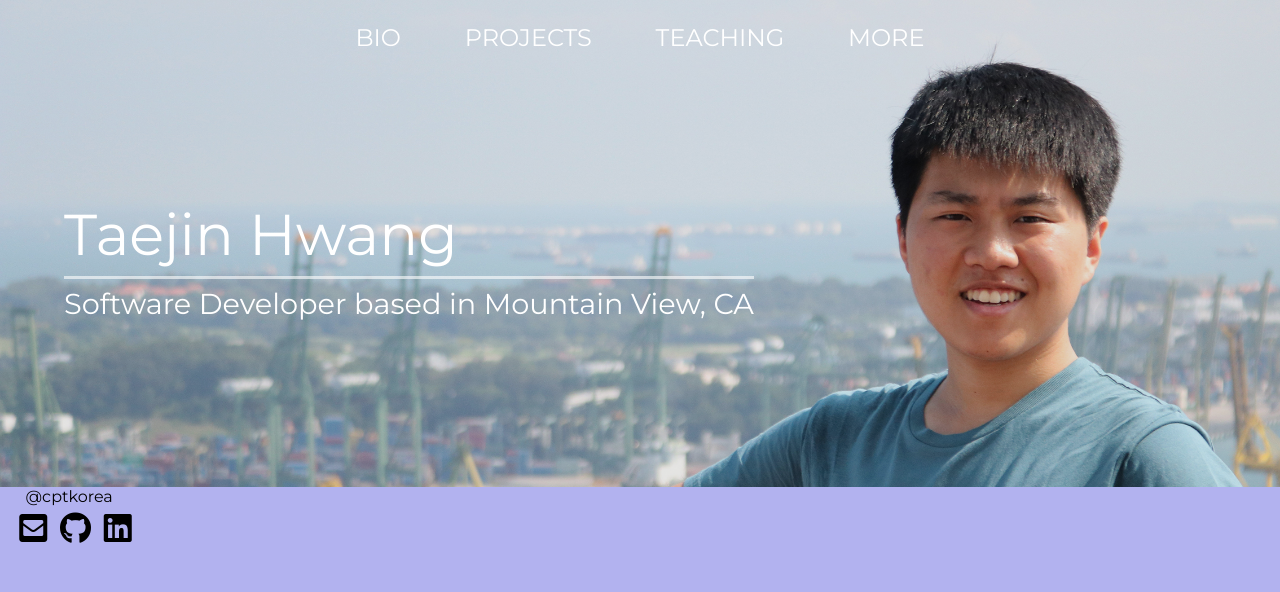
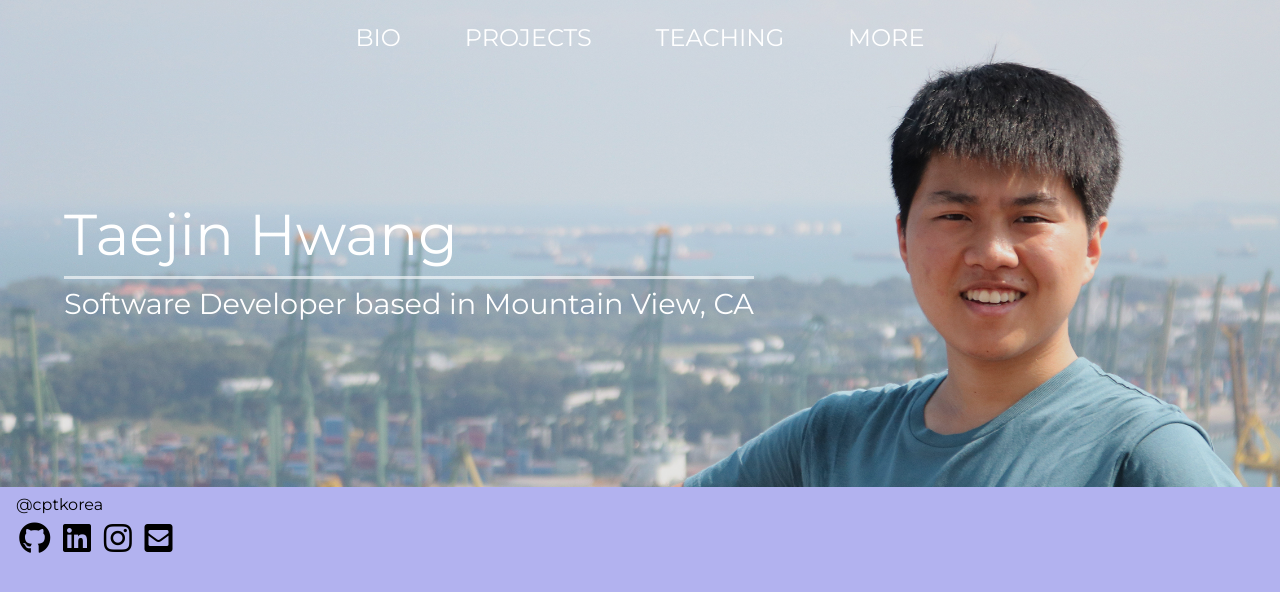
Before and after one commit to cptkorea/cptkorea.github.io, a plain HTML site: page index.html in a window 1280 px wide. Shown: the top 592 px of the page. Drawn offline with Linux system fonts and the light colour scheme.

Commit message:
update contact information details

```diff
--- a/assets/css/main.css
+++ b/assets/css/main.css
@@ -243,12 +243,18 @@ a:visited {
   color: blue;
 }
 
+.username {
+  width: 100%;
+  padding: 0.5em 1em 0.1em 1em;
+}
+
 /* Button Container
    Ref: https://stackoverflow.com/questions/52544089/how-to-create-two-html-buttons-side-by-side
 */
 
 .contact-btns {
-  width: 40%;
+  display: block;
+  width: 100%;
   padding-left: 1%;
   margin: 0 auto;
 }
--- a/index.html
+++ b/index.html
@@ -35,23 +35,28 @@
   </div>
 
   <div id="contact">
-    <div class="container" id="left">
+    <div class="username" id="left">
       @cptkorea
     </div>
     <div class="contact-btns" id="left">
       <button class="contact-btn" id="left">
-        <a href="cptkorea7@gmail.com" style="text-decoration:none;">
-          <i class="fas fa-envelope-square"></i>
-        </a>
-      </button>
-      <button class="contact-btn" id="left">
-        <a href="https://www.linkedin.in/cptkorea" style="text-decoration:none;">
+        <a href="https://github.com/cptkorea" style="text-decoration:none;" target="_blank">
           <i class="fab fa-github"></i>
         </a>
       </button>
       <button class="contact-btn" id="left">
-        <a href="https://www.cptkorea7@gmail.com" style="text-decoration:none;">
+        <a href="https://linkedin.com/cptkorea" style="text-decoration:none;" target="_blank">
           <i class="fab fa-linkedin"></i>
+        </a>
+      </button>
+      <button class="contact-btn" id="left">
+        <a href="https://instagram.com/cptkorea" style="text-decoration:none;" target="_blank">
+          <i class="fab fa-instagram"></i>
+        </a>
+      </button>
+      <button class="contact-btn" id="left">
+        <a href="cptkorea7@gmail.com" style="text-decoration:none;" target="_blank">
+          <i class="fas fa-envelope-square"></i>
         </a>
       </button>
     </div>
```
